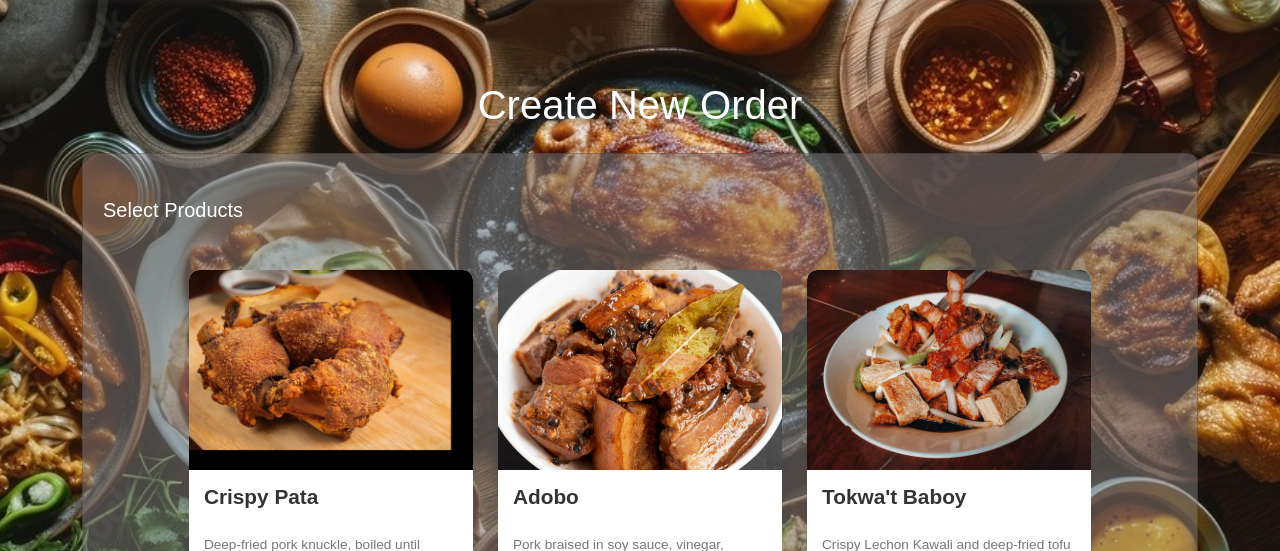
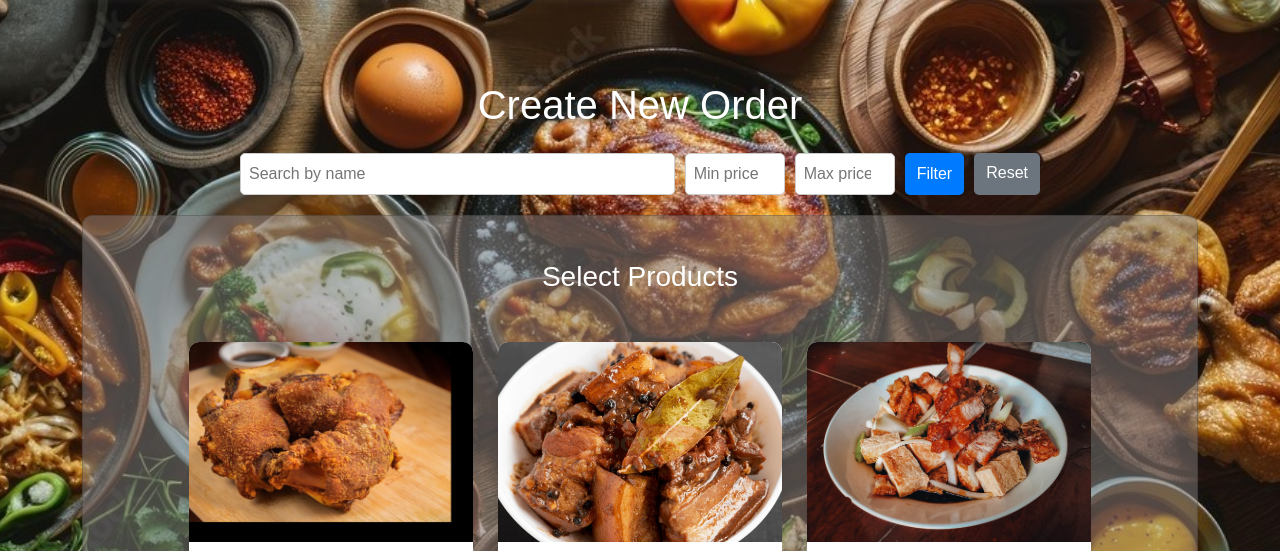
Before and after one commit to liana-web/fos, a Flask app: page /add_order/customer in a window 1280 px wide. Shown: the part 81-632 px from the top of the page. Run offline with Flask 3, Linux system fonts and the light colour scheme; data comes from the database, SQL or seed files in the repository; both versions use the stored data as it was after the commit.

Commit message:
add search filter

```diff
--- a/app.py
+++ b/app.py
@@ -168,7 +168,7 @@ def edit_product(id):
                 filename = secure_filename(file.filename)
                 file_path = os.path.join(app.config['UPLOAD_FOLDER'], filename)
                 file.save(file_path)
-                image_url = f"static/img/{filename}"
+                image_url = filename
             else:
                 return "Invalid file type", 400
         else:
@@ -424,9 +424,26 @@ def add_order_customer():
     conn = sqlite3.connect(DB_NAME)
     c = conn.cursor()
 
+    # Handle product filters
+    search_name = request.args.get('search_name', '').strip()
+    min_price = request.args.get('min_price', '')
+    max_price = request.args.get('max_price', '')
+
+    query = "SELECT * FROM products WHERE 1=1"
+    params = []
+
+    if search_name:
+        query += " AND name LIKE ?"
+        params.append(f"%{search_name}%")
+    if min_price:
+        query += " AND price >= ?"
+        params.append(min_price)
+    if max_price:
+        query += " AND price <= ?"
+        params.append(max_price)
+
     # Fetch products and customers
-    c.execute("SELECT * FROM products")
-    products = c.fetchall()
+    products = c.execute(query, params).fetchall()
 
     if request.method == "POST":
         order_date = datetime.now()
@@ -454,7 +471,31 @@ def add_order_customer():
         return redirect(url_for("customer_orders"))
 
     conn.close()
-    return render_template("add_order_customer.html", products=products)
+    # return render_template("add_order_customer.html", products=products)
+    return render_template(
+        "add_order_customer.html",
+        products=products,
+        search_name=search_name,
+        min_price=min_price,
+        max_price=max_price
+    )
+
+@app.route('/orders/update_status/<int:order_id>', methods=['POST'])
+def update_order_status(order_id):
+    new_status = request.form['order_status']
+
+    conn = sqlite3.connect(DB_NAME)
+    c = conn.cursor()
+    c.execute("""
+        UPDATE orders SET order_status = ?
+        WHERE id = ?
+    """, (new_status, order_id))
+    conn.commit()
+    conn.close()
+
+    flash("Order status successfully updated!", "success")
+
+    return redirect('/orders')
 
 
 @app.route('/menu')
--- a/templates/add_order.html
+++ b/templates/add_order.html
@@ -36,7 +36,6 @@
         <div class="menu-item">
           <div class="item-header">
             <img src="{{ url_for('static', filename='img/' + product[4]) }}" alt="{{ product[1] }}">
-            <button class="favorite-btn"><i class="fa-regular fa-heart"></i></button>
           </div>
           <div class="item-body">
             <div class="rating green-stars">
--- a/templates/add_order_customer.html
+++ b/templates/add_order_customer.html
@@ -2,9 +2,35 @@
 {% block content %}
 <div class="container mt-5 mb-5">
   <h1 style="text-align: center; color: #fff;" class="mb-4">Create New Order</h1>
+
+  <div style="max-width:800px; margin:20px auto; display:flex; gap:10px; flex-wrap:wrap;">
+    <form method="GET" style="display:flex; gap:10px; flex-wrap:wrap; width:100%;">
+        <input type="text" name="search_name" placeholder="Search by name"
+              value="{{ search_name }}"
+              style="padding:8px; border-radius:5px; border:1px solid #ccc; flex:1; min-width:150px;">
+
+        <input type="number" name="min_price" placeholder="Min price"
+              value="{{ min_price }}"
+              style="padding:8px; border-radius:5px; border:1px solid #ccc; width:100px;">
+
+        <input type="number" name="max_price" placeholder="Max price"
+              value="{{ max_price }}"
+              style="padding:8px; border-radius:5px; border:1px solid #ccc; width:100px;">
+
+        <button type="submit" style="padding:8px 12px; background:#007bff; color:white; border:none; border-radius:5px;">
+            Filter
+        </button>
+
+        <a href="{{ url_for('add_order_customer') }}"
+          style="padding:8px 12px; background:#6c757d; color:white; border-radius:5px; text-decoration:none;">
+          Reset
+        </a>
+    </form>
+  </div>
+
   <form id="orderForm" class="card" method="POST" action="{{ url_for('add_order_customer') }}" class="p-4 bg-white rounded shadow-sm">
 
-    <h5 class="mt-4">Select Products</h5>
+    <h3 class="mt-4" style="text-align: center;">Select Products</h3>
 
     <div class="menu-grid-container">
       {% for product in products %}
```
Also changed, not shown: templates/view_orders.html (+50 -1 lines), fos.db, static/img/mango.png (added).
